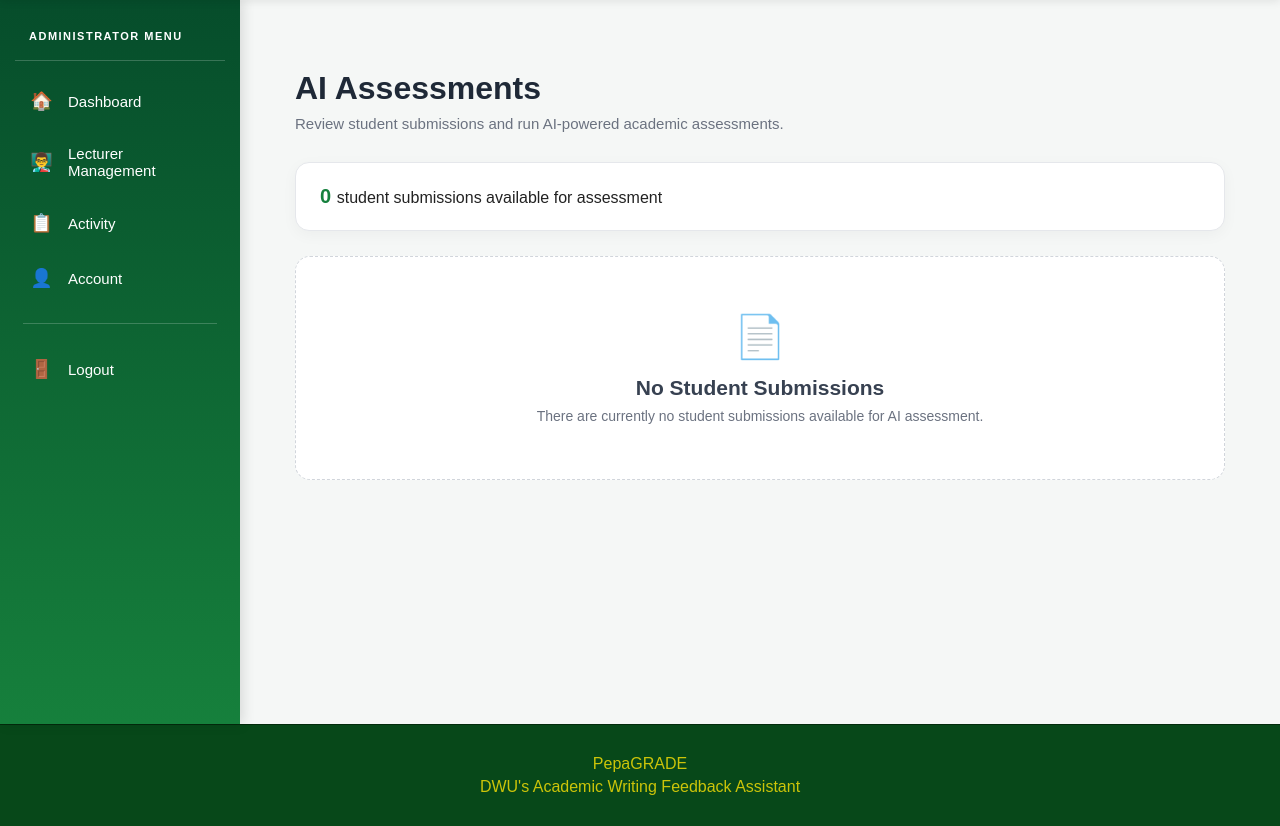
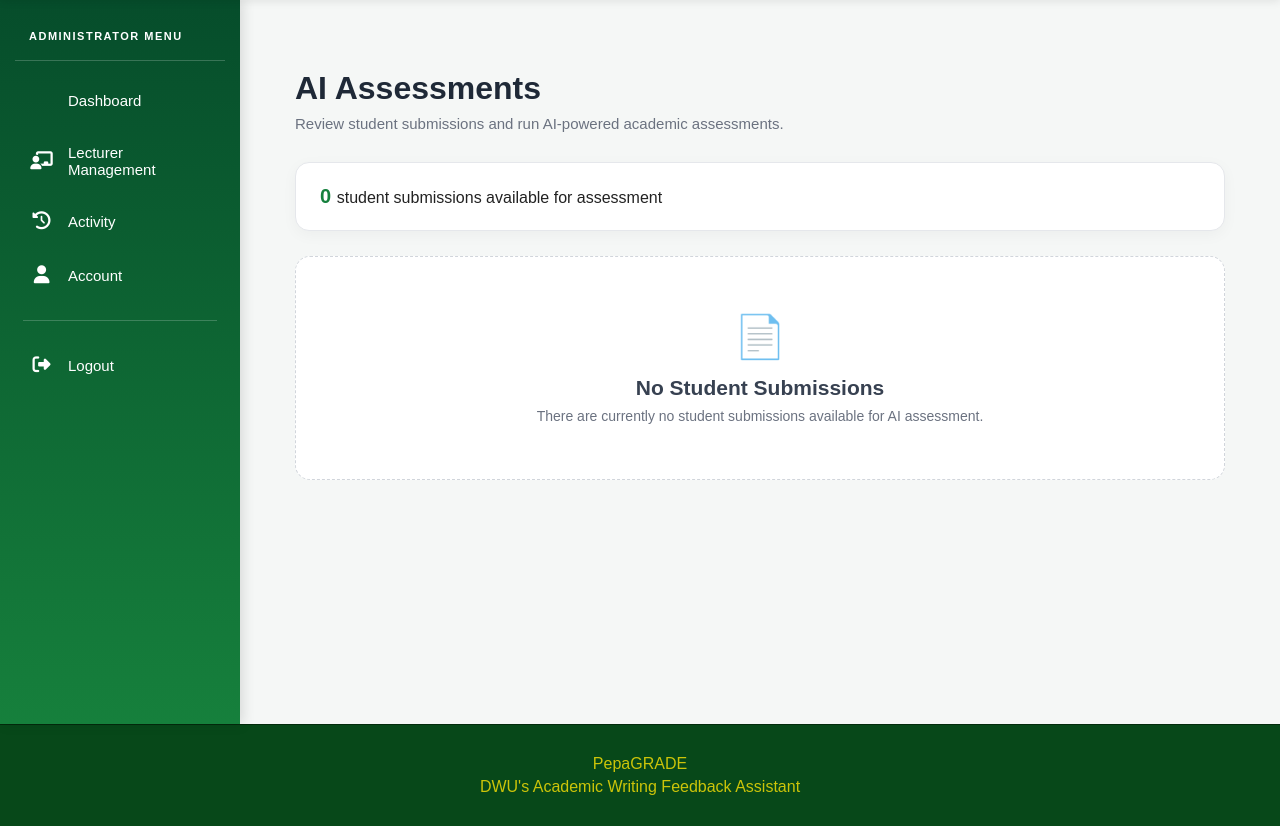
Before and after one commit to Felitha0022/PepaGRADE, a Django app: page /assessment/ in a window 1280 px wide. Shown: the part 76-902 px from the top of the page. Run offline with Django 5.2, Linux system fonts and the light colour scheme; the visitor is signed in with stand-in values (Sample User, id 1); data comes from the database, SQL or seed files in the repository; data that the repository does not hold is empty.

Commit message:
Fix sidebar Font Awesome icons

```diff
--- a/templates/base.html
+++ b/templates/base.html
@@ -6,6 +6,31 @@
 <head>
 
     <meta charset="UTF-8">
+
+    <link
+    rel="stylesheet"
+    href="{% static 'fontawesome/all.min.css' %}"
+>
+    <link
+    rel="stylesheet"
+    href="{% static 'fontawesome/css/all.min.css' %}"
+>
+    <style>
+
+@font-face {
+    font-family: "PepaFontAwesome";
+    src: url("{% static 'fontawesome/webfonts/fa-solid-900.woff2' %}") format("woff2");
+    font-weight: 900;
+    font-style: normal;
+}
+
+.pepa-fa {
+    font-family: "PepaFontAwesome";
+    font-weight: 900;
+    font-style: normal;
+}
+
+</style>
 
     <meta
         name="viewport"
@@ -1893,9 +1918,8 @@
                         >
 
                             <span class="side-panel-icon">
-                                🏠
+                                <i class="test-fa">&#xf015;</i>
                             </span>
-
                             <span>
                                 Dashboard
                             </span>
@@ -1909,7 +1933,7 @@
                         >
 
                             <span class="side-panel-icon">
-                                👨‍🏫
+                                <i class="pepa-fa">&#xf51c;</i>
                             </span>
 
                             <span>
@@ -1925,7 +1949,7 @@
                         >
 
                             <span class="side-panel-icon">
-                                📋
+                                <i class="pepa-fa">&#xf1da;</i>
                             </span>
 
                             <span>
@@ -1941,7 +1965,7 @@
                         >
 
                             <span class="side-panel-icon">
-                                👤
+                                <i class="pepa-fa">&#xf007;</i>
                             </span>
 
                             <span>
@@ -1978,7 +2002,7 @@
                         >
 
                             <span class="side-panel-icon">
-                                👨‍🎓
+                                <i class="pepa-fa">&#xf501;</i>
                             </span>
 
                             <span>
@@ -2021,7 +2045,7 @@
                         >
 
                             <span class="side-panel-icon">
-                                🚪
+                                <i class="pepa-fa">&#xf2f5;</i>
                             </span>
 
                             <span>
```
